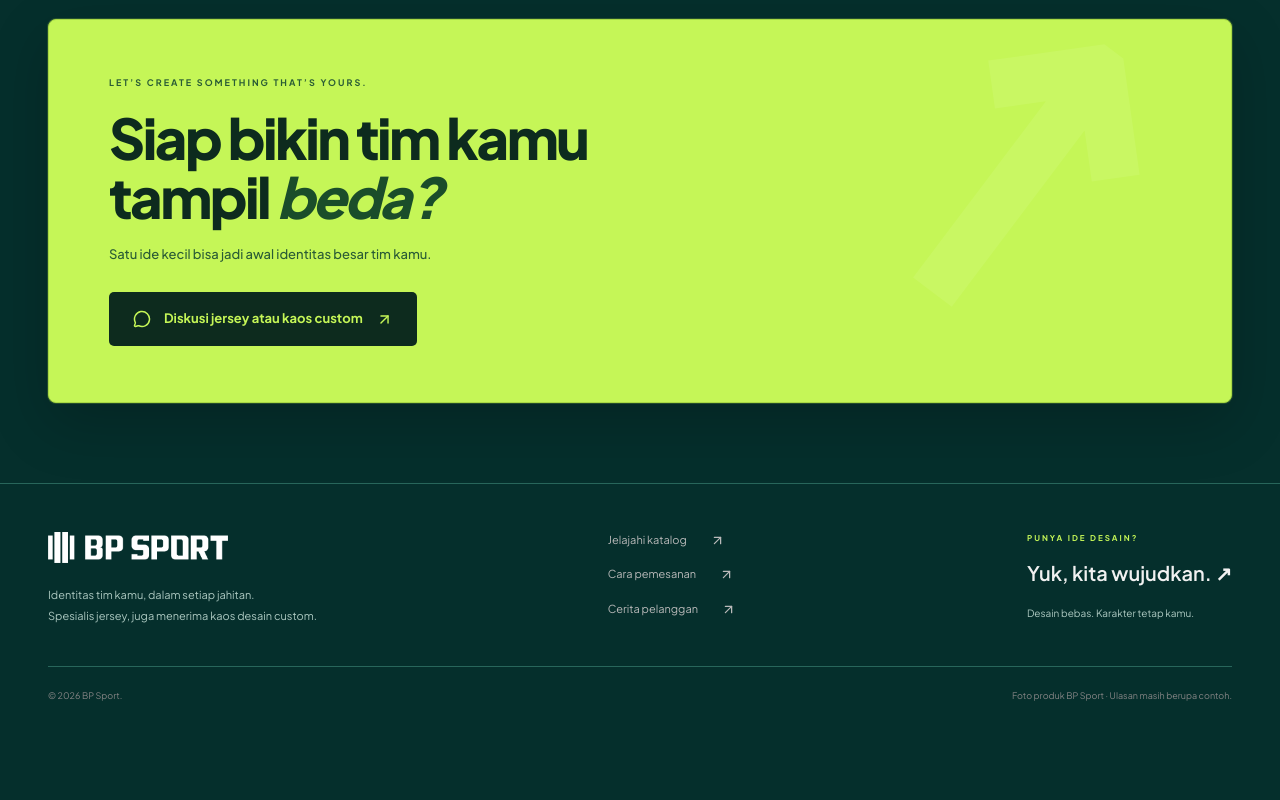
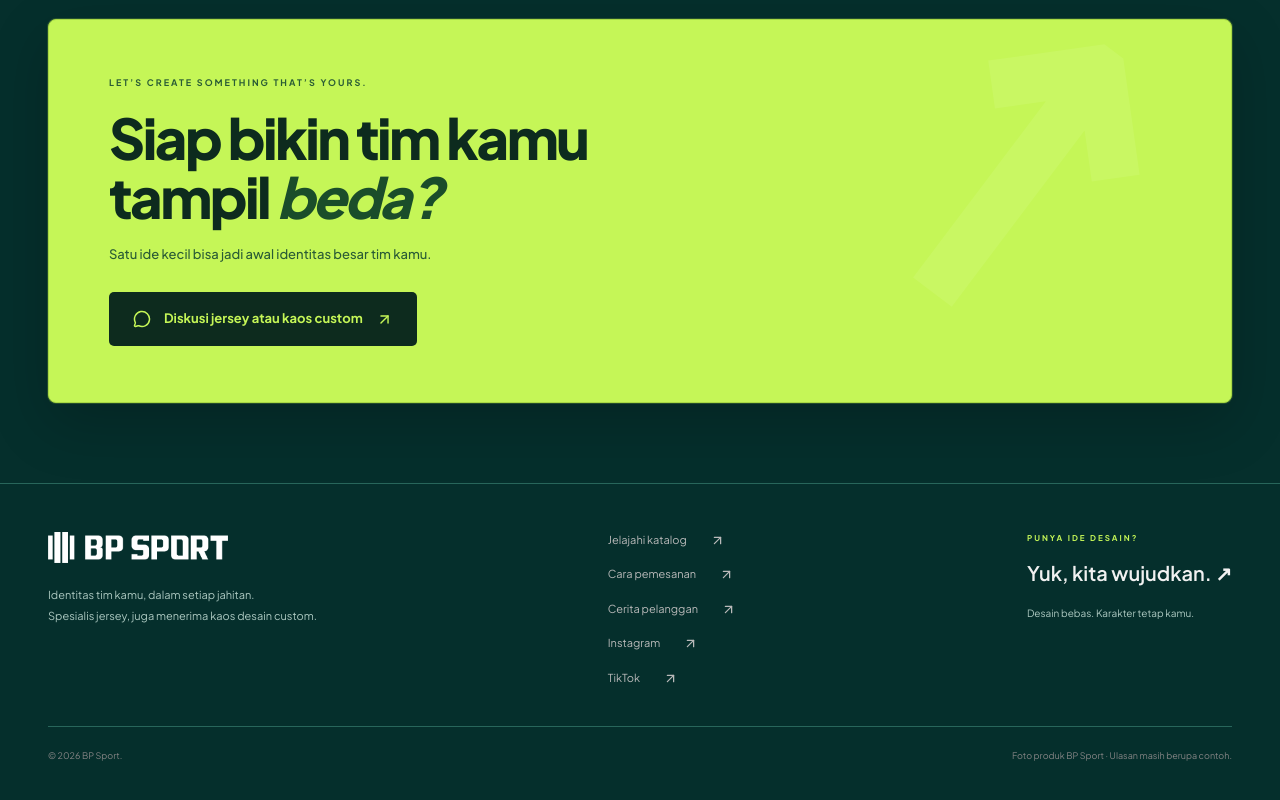
Before and after one commit to Marshel2727/web-katalog-jersy-castom, a Next.js app: page / in a window 1280 px wide. Shown: the part 6120-6920 px from the top of the page. Before the commit the page ends 6872 px from the top, so only its background shows below. Built offline with nearby package versions, Linux system fonts and the light colour scheme; no server answers.

Commit message:
Tambahkan tautan Instagram dan TikTok BP Sport

```diff
--- a/src/components/layout/footer.tsx
+++ b/src/components/layout/footer.tsx
@@ -29,6 +29,12 @@ export function Footer() {
             <Link href="/#ulasan">
               Cerita pelanggan <ArrowUpRight size={15} />
             </Link>
+            <a href="https://www.instagram.com/bp_sportapparel?stkn=MWgxZHl5aDdkNnB2eA==" target="_blank" rel="noopener noreferrer">
+              Instagram <ArrowUpRight size={15} />
+            </a>
+            <a href="https://www.tiktok.com/@bp.sport_?_r=1&_t=ZS-99xgnS2QrPM" target="_blank" rel="noopener noreferrer">
+              TikTok <ArrowUpRight size={15} />
+            </a>
           </div>
           <div>
             <span className="eyebrow">PUNYA IDE DESAIN?</span>
```
